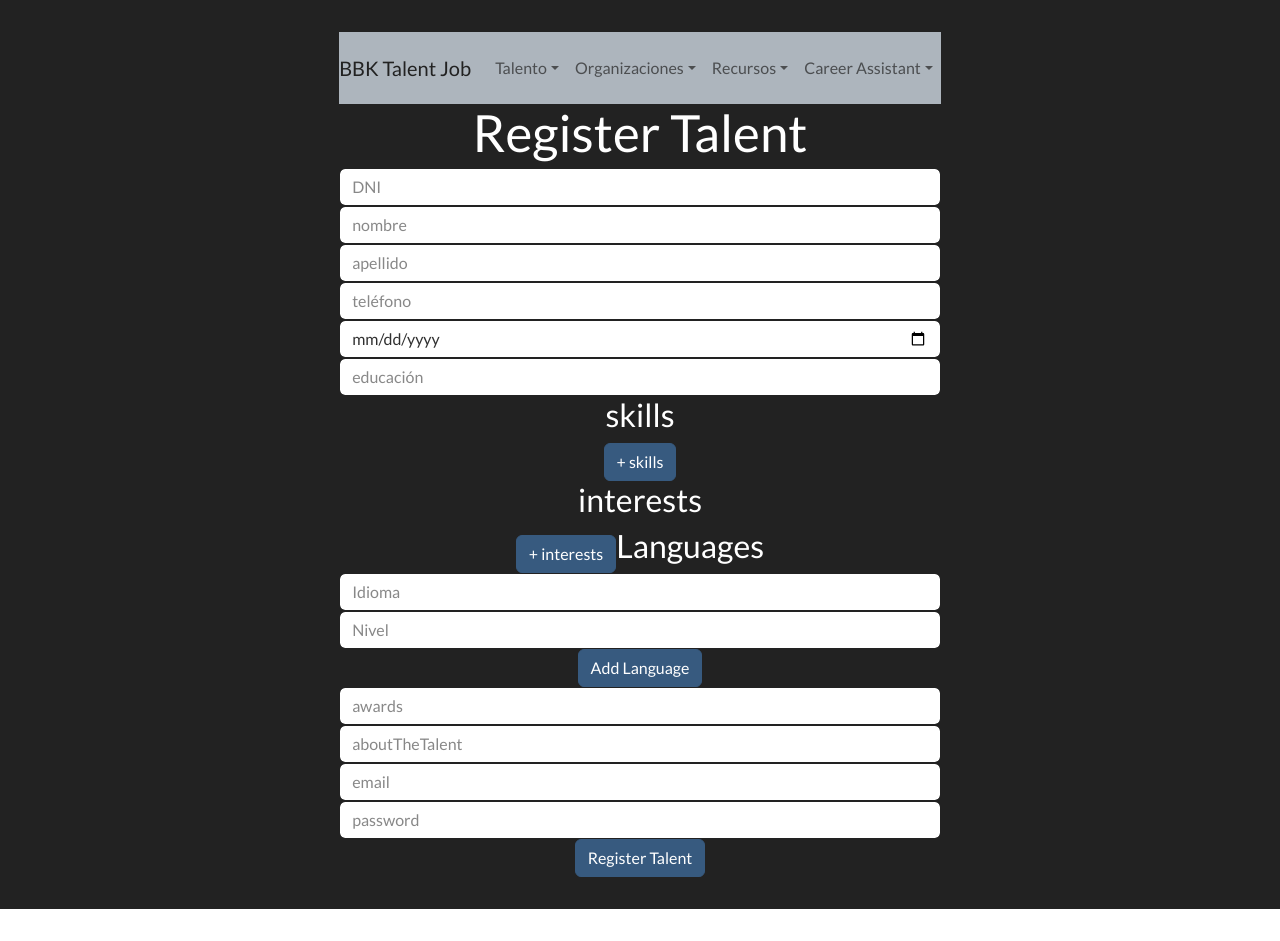
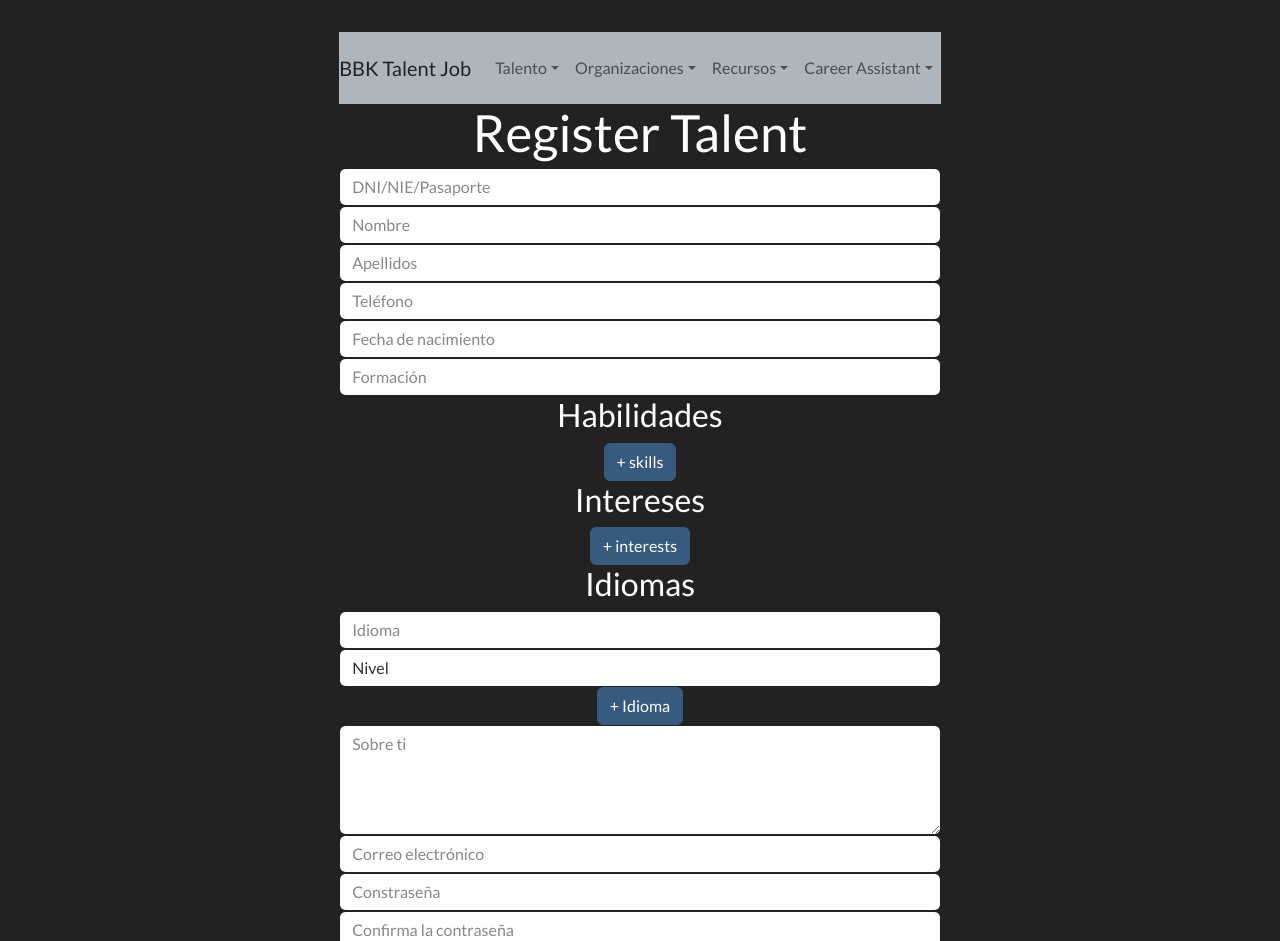
Before and after one commit to AdrikLarreategui/Desafio-BBK, a React (Vite) app in the folder Frontend/: page /talent/register in a window 1280 px wide. Shown: the top 941 px of the page. Before the commit the page ends 909 px from the top, so only its background shows below. Built offline with nearby package versions, Linux system fonts and the light colour scheme.

Commit message:
Changes in Talent Register form, talent model

```diff
--- a/Frontend/src/assets/components/Register/CompanyRegister.jsx
+++ b/Frontend/src/assets/components/Register/CompanyRegister.jsx
@@ -13,20 +13,32 @@ const CompanyRegister = ({ onSubmit, onReturn }) => {
     description: "",
     location: "",
     telephoneNumber: "",
-    website: ""
+    website: "",
   });
 
-  const { email, password, cif, companyName, typeCompany, field, workersNumber, description, location, telephoneNumber, website } = formData;
-
+  const {
+    email,
+    password,
+    cif,
+    companyName,
+    typeCompany,
+    field,
+    workersNumber,
+    description,
+    location,
+    telephoneNumber,
+    website,
+  } = formData;
+  const navigate = useNavigate();
+  const dispatch = useDispatch();
   const handleSubmit = (event) => {
     event.preventDefault();
-    console.log(formData)
+    console.log(formData);
     onSubmit(formData);
     setTimeout(() => {
       onReturn();
     }, 1500);
   };
-
 
   const handleChange = (event) => {
     const { name, value } = event.target;
@@ -35,7 +47,6 @@ const CompanyRegister = ({ onSubmit, onReturn }) => {
       [name]: value,
     });
   };
-
 
   const typeOfCompany = [
     "Empresa individual",
@@ -46,16 +57,15 @@ const CompanyRegister = ({ onSubmit, onReturn }) => {
     "Sociedad Comanditaria",
     "Comunidad de Bienes",
     "Sociedad Cooperativa",
-  ]
+  ];
   const fieldOptions = [
     "Sector primario",
     "Sector secundario",
     "Sector terciario",
     "Sector cuaternario",
     "Sector quinario",
-  ]
-  const [valueSelected, setValueSelected] = useState('');
-
+  ];
+  const [valueSelected, setValueSelected] = useState("");
 
   const handleChangeV = (event) => {
     setValueSelected(event.target.value);
@@ -66,55 +76,125 @@ const CompanyRegister = ({ onSubmit, onReturn }) => {
       <h1>Inscribe tu organización</h1>
       <Form onSubmit={handleSubmit}>
         <Form.Group controlId="formBasicEmail">
-          <Form.Control name="email" type="text" placeholder="email" value={email} onChange={handleChange} required />
+          <Form.Control
+            name="email"
+            type="text"
+            placeholder="email"
+            value={email}
+            onChange={handleChange}
+            required
+          />
         </Form.Group>
         <Form.Group controlId="formBasicPassword">
-          <Form.Control name="password" type="text" placeholder="password" value={password} onChange={handleChange} required />
+          <Form.Control
+            name="password"
+            type="text"
+            placeholder="password"
+            value={password}
+            onChange={handleChange}
+            required
+          />
         </Form.Group>
         <Form.Group controlId="formBasicCompanyCIF">
-          <Form.Control name="cif" type="text" placeholder="CIF" value={cif} onChange={handleChange} />
+          <Form.Control
+            name="cif"
+            type="text"
+            placeholder="CIF"
+            value={cif}
+            onChange={handleChange}
+          />
         </Form.Group>
         <Form.Group controlId="formBasicCompanyName">
-          <Form.Control name="companyName" type="text" placeholder="Nombre de la empresa" value={companyName} onChange={handleChange} />
+          <Form.Control
+            name="companyName"
+            type="text"
+            placeholder="Nombre de la empresa"
+            value={companyName}
+            onChange={handleChange}
+          />
         </Form.Group>
 
         {/*
       <Form.Control name="typeCompany" type="text" placeholder="Tipo de empresa" value={typeCompany} onChange={handleChange} />
     */}
 
-
         <Form.Group controlId="formBasicTypeCompany">
-        <Form.Control as="select" name="typeCompany" value={typeCompany} onChange={handleChange}>
+          <Form.Control
+            as="select"
+            name="typeCompany"
+            value={typeCompany}
+            onChange={handleChange}
+          >
             <option value="">Selecciona el tipo de empresa</option>
             {typeOfCompany.map((type, index) => (
-            <option key={index} value={type}>{type}</option>
+              <option key={index} value={type}>
+                {type}
+              </option>
             ))}
           </Form.Control>
         </Form.Group>
 
         <Form.Group controlId="formBasicField">
-          <Form.Control as="select" name="field" value={field} onChange={handleChange} >
+          <Form.Control
+            as="select"
+            name="field"
+            value={field}
+            onChange={handleChange}
+          >
             <option value="">Selecciona el sector de la empresa</option>
-          {fieldOptions.map((type, index) =>(
-            <option key={index} value={type}>{type}</option>
+            {fieldOptions.map((type, index) => (
+              <option key={index} value={type}>
+                {type}
+              </option>
             ))}
           </Form.Control>
         </Form.Group>
 
         <Form.Group controlId="formBasicWorkersNumber">
-          <Form.Control name="workersNumber" type="number" placeholder="Número de trabajadores" value={workersNumber} onChange={handleChange} />
+          <Form.Control
+            name="workersNumber"
+            type="number"
+            placeholder="Número de trabajadores"
+            value={workersNumber}
+            onChange={handleChange}
+          />
         </Form.Group>
         <Form.Group controlId="formBasicDescription">
-          <Form.Control as="textarea" rows={3} name="description" placeholder="description" value={description} onChange={handleChange} />
+          <Form.Control
+            as="textarea"
+            rows={3}
+            name="description"
+            placeholder="description"
+            value={description}
+            onChange={handleChange}
+          />
         </Form.Group>
         <Form.Group controlId="formBasicLocation">
-          <Form.Control name="location" type="text" placeholder="Ubicación" value={location} onChange={handleChange} />
+          <Form.Control
+            name="location"
+            type="text"
+            placeholder="Ubicación"
+            value={location}
+            onChange={handleChange}
+          />
         </Form.Group>
         <Form.Group controlId="formBasicTelephone">
-          <Form.Control name="telephoneNumber" type="tel" placeholder="Número de teléfono" value={telephoneNumber} onChange={handleChange} />
+          <Form.Control
+            name="telephoneNumber"
+            type="tel"
+            placeholder="Número de teléfono"
+            value={telephoneNumber}
+            onChange={handleChange}
+          />
         </Form.Group>
         <Form.Group controlId="formBasicWebSite">
-          <Form.Control name="website" type="text" placeholder="Sitio web" value={website} onChange={handleChange} />
+          <Form.Control
+            name="website"
+            type="text"
+            placeholder="Sitio web"
+            value={website}
+            onChange={handleChange}
+          />
         </Form.Group>
         <Button variant="primary" type="submit">
           Enviar
--- /dev/null
+++ b/Frontend/src/assets/components/Register/TalentRegister.css
@@ -0,0 +1,9 @@
+.no-spinners::-webkit-inner-spin-button,
+.no-spinners::-webkit-outer-spin-button {
+  -webkit-appearance: none;
+  margin: 0;
+}
+
+.no-spinners {
+  -moz-appearance: textfield;
+}
--- a/Frontend/src/assets/components/Register/TalentRegister.jsx
+++ b/Frontend/src/assets/components/Register/TalentRegister.jsx
@@ -1,27 +1,59 @@
 import React, { useState } from "react";
 import { Button, Form } from "react-bootstrap";
+import { useDispatch, useSelector } from "react-redux";
+import { registerTalent } from "../../redux/auth/talentAuthSlice";
+import "./TalentRegister.css";
 
-const TalentRegister = ({ onSubmit, onReturn }) => {
+const TalentRegister = () =>
+  // { onSubmit, onReturn }
+  {
     const [formData, setFormData] = useState({
       dni: "",
       name: "",
-    surname: "",
+      surnames: "",
       telephone: "",
       birthdate: "",
       email: "",
       password: "",
+      password2: "",
       education: [],
       skills: [],
       interests: [],
       languages: [{ language: "", proficiency: "" }],
-    awards: [],
       aboutTheTalent: "",
     });
 
-  const { dni, name, surname, telephone, birthdate, email, password, education, skills, interests, languages, awards, aboutTheTalent } = formData;
+    const {
+      dni,
+      name,
+      surnames,
+      telephone,
+      birthdate,
+      email,
+      password,
+      password2,
+      education,
+      skills,
+      interests,
+      languages,
+      aboutTheTalent,
+    } = formData;
+
+    const languageLevels = [
+      "Principiante",
+      "Básico",
+      "Intermedio",
+      "Intermedio-Alto",
+      "Avanzado",
+      "Nativo",
+    ];
+
+    // const navigate = useNavigate();
+    const dispatch = useDispatch();
 
     const handleChange = (e) => {
       const { name, value } = e.target;
+
       setFormData({
         ...formData,
         [name]: value,
@@ -79,16 +111,16 @@ const TalentRegister = ({ onSubmit, onReturn }) => {
 
     const handleSubmit = (event) => {
       event.preventDefault();
+
+      if (password !== password2) {
+        alert("Error: Las contraseñas no coinciden");
+      } else {
         console.log("form", formData);
-    onSubmit(formData);
-    setTimeout(() => {
-      onReturn();
-    }, 1500);
+        console.log(skills);
+        dispatch(registerTalent(formData));
+      }
     };
-
-
-
-
+    const [dateInputType, setDateInputType] = useState("text");
 
     return (
       <>
@@ -96,49 +128,157 @@ const TalentRegister = ({ onSubmit, onReturn }) => {
           <h1>Register Talent</h1>
           <Form onSubmit={handleSubmit}>
             <div>
-            <Form.Control type="text" name="dni" value={dni} onChange={handleChange} placeholder="DNI" />
-            <Form.Control type="text" name="name" value={name} onChange={handleChange} placeholder="nombre" />
-            <Form.Control type="text" name="surname" value={surname} onChange={handleChange} placeholder="apellido" />
-            <Form.Control type="number" name="telephone" value={telephone} onChange={handleChange} placeholder="teléfono" />
-            <Form.Control type="date" name="birthdate" value={birthdate} onChange={handleChange} placeholder="Fecha de nacimiento" />
-            <Form.Control type="text" name="education" value={education} onChange={handleChange} placeholder="educación" />
-            <h3>skills</h3>
+              <Form.Control
+                type="text"
+                name="dni"
+                value={dni}
+                onChange={handleChange}
+                placeholder="DNI/NIE/Pasaporte"
+                maxLength="25"
+              />
+              <Form.Control
+                type="text"
+                name="name"
+                value={name}
+                onChange={handleChange}
+                placeholder="Nombre"
+                maxLength="25"
+              />
+              <Form.Control
+                type="text"
+                name="surnames"
+                value={surnames}
+                onChange={handleChange}
+                placeholder="Apellidos"
+                maxLength="50"
+              />
+              <Form.Control
+                className="no-spinners"
+                type="number"
+                name="telephone"
+                value={telephone}
+                onChange={handleChange}
+                placeholder="Teléfono"
+                maxLength="9"
+              />
+              <Form.Control
+                type={dateInputType}
+                name="birthdate"
+                value={birthdate}
+                onChange={handleChange}
+                placeholder="Fecha de nacimiento"
+                onFocus={() => setDateInputType("date")}
+                onBlur={() => setDateInputType("text")}
+              />
+              <Form.Control
+                type="text"
+                name="education"
+                value={education}
+                onChange={handleChange}
+                placeholder="Formación"
+                maxLength="150"
+              />
+              <h3>Habilidades</h3>
               {skills.map((skill, index) => (
                 <div key={index}>
-                <Form.Control type="text" name="skills" value={skill} onChange={(e) => handleSkillsChange(index, e)} placeholder="skills" />
+                  <Form.Control
+                    type="text"
+                    name="skills"
+                    value={skill}
+                    onChange={(e) => handleSkillsChange(index, e)}
+                    placeholder="Skills"
+                  />
                   {skill}
                 </div>
               ))}
               <Button variant="primary" type="button" onClick={addSkill}>
                 + skills
               </Button>
-            <h3>interests</h3>
+
+              <h3>Intereses</h3>
               {interests.map((interest, index) => (
                 <div key={index}>
                   interests
-                <Form.Control type="text" name="interests" value={interest} onChange={(e) => handleInterestsChange(index, e)} placeholder="interests" />
+                  <Form.Control
+                    type="text"
+                    name="interests"
+                    value={interest}
+                    onChange={(e) => handleInterestsChange(index, e)}
+                    placeholder="Interests"
+                  />
                   {interest}
                 </div>
               ))}
               <Button variant="primary" type="button" onClick={addInterest}>
                 + interests
               </Button>
+              <div>
                 <label htmlFor="languages">
-              <h3>Languages</h3>
+                  <h3>Idiomas</h3>
                 </label>
                 {languages.map((lang, index) => (
                   <div key={index}>
-                <Form.Control type="text" name="language" value={lang.language} onChange={(e) => handleLanguagesChange(index, e)} placeholder="Idioma" />
-                <Form.Control type="text" name="proficiency" value={lang.proficiency} onChange={(e) => handleLanguagesChange(index, e)} placeholder="Nivel" />
+                    <Form.Control
+                      type="text"
+                      name="language"
+                      value={lang.language}
+                      onChange={(e) => handleLanguagesChange(index, e)}
+                      placeholder="Idioma"
+                    />
+                    <Form.Control
+                      // type="text"
+                      as="select"
+                      name="proficiency"
+                      value={lang.proficiency}
+                      onChange={(e) => handleLanguagesChange(index, e)}
+                      placeholder="Nivel"
+                    >
+                      <option value="">Nivel</option>
+                      {languageLevels.map((type, index) => (
+                        <option key={index} value={type}>
+                          {type}
+                        </option>
+                      ))}
+                    </Form.Control>
                   </div>
                 ))}
                 <Button variant="primary" type="button" onClick={addLanguage}>
-              Add Language
+                  + Idioma
                 </Button>
-            <Form.Control type="text" name="awards" value={awards} onChange={handleChange} placeholder="awards" />
-            <Form.Control type="text" name="aboutTheTalent" value={aboutTheTalent} onChange={handleChange} placeholder="aboutTheTalent" />
-            <Form.Control type="email" name="email" value={email} onChange={handleChange} placeholder="email" required />
-            <Form.Control type="password" name="password" value={password} onChange={handleChange} placeholder="password" required />
+              </div>
+
+              <Form.Control
+                as="textarea"
+                rows={4}
+                name="aboutTheTalent"
+                value={aboutTheTalent}
+                onChange={handleChange}
+                placeholder="Sobre ti"
+              />
+              <Form.Control
+                type="email"
+                name="email"
+                value={email}
+                onChange={handleChange}
+                placeholder="Correo electrónico"
+                required
+              />
+              <Form.Control
+                type="password"
+                name="password"
+                value={password}
+                onChange={handleChange}
+                placeholder="Constraseña"
+                required
+              />
+              <Form.Control
+                type="password"
+                name="password2"
+                value={password2}
+                onChange={handleChange}
+                placeholder="Confirma la contraseña"
+                required
+              />
             </div>
             <Button variant="primary" type="submit">
               Register Talent
```
Also changed, not shown: 1 other file (tests, documents, lock files or other folders). Lines whose indentation alone changed are shown as unchanged.
